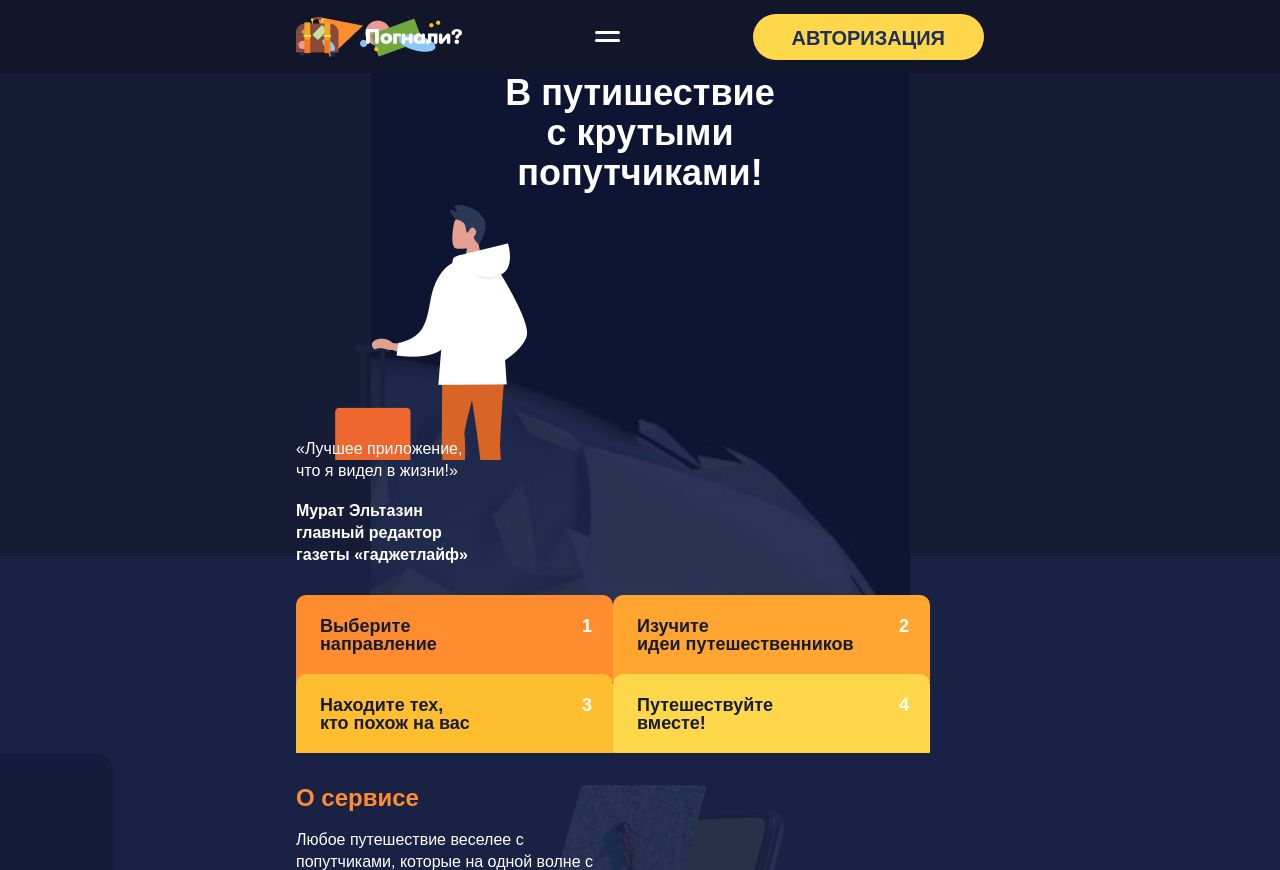
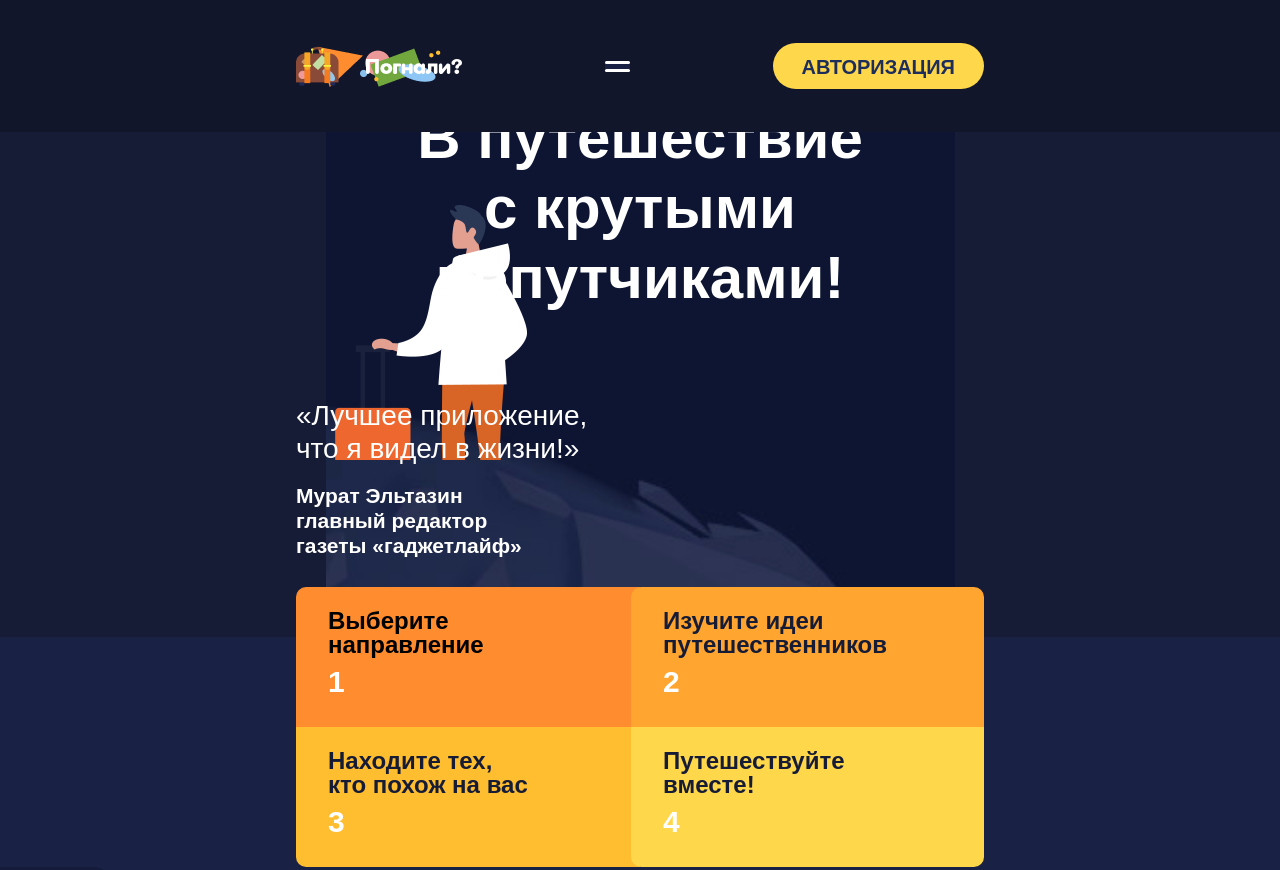
Before and after one commit to htmlacademy-adaptive/1898375-pognali-25, a plain HTML site: page source/index.html in a window 1280 px wide. Shown: the top 870 px of the page. Drawn offline with nearby package versions, Linux system fonts and the light colour scheme; files that its build step writes are made by us from their sources; a web font is replaced by a local one.

Commit message:
Добавлеине планшетной версии главной

```diff
--- a/source/index.html
+++ b/source/index.html
@@ -131,7 +131,7 @@
       <h2 class="visually-hidden">Представление сервиса.</h2>
       <div class="entrance-section__wrapper">
         <div class="entrance-section__sub-wrapper">
-          <p class="entrance-section__slogan slogan primary-text-color">В путишествие
+          <p class="entrance-section__slogan slogan primary-text-color">В путешествие
           с крутыми
           попутчиками!</p>
           <ul class="entrance-section__list user-list">
@@ -169,24 +169,24 @@
         </div>
         <ol class="entrance-section__help-list user-steps-list">
           <li class="user-steps-list__item user-steps-list__item-color">
-            <span class="second-text-color">Выберите
+            <span class="user-steps-list__primary-text prisecond-text-color">Выберите
             направление</span>
-            <span class="primary-text-color">1</span>
+            <span class="user-steps-list__second-text primary-text-color">1</span>
           </li>
           <li class="user-steps-list__item user-steps-list__item-color">
-            <span class="second-text-color">Изучите
-            идеи путешественников</span>
-            <span class="primary-text-color">2</span>
+            <span class="user-steps-list__primary-text second-text-color">Изучите идеи
+            путешественников</span>
+            <span class="user-steps-list__second-text primary-text-color">2</span>
           </li>
           <li class="user-steps-list__item user-steps-list__item-color">
-            <span class="second-text-color">Находите тех,
+            <span class="user-steps-list__primary-text second-text-color">Находите тех,
             кто похож на вас</span>
-            <span class="primary-text-color">3</span>
+            <span class="user-steps-list__second-text primary-text-color">3</span>
           </li>
           <li class="user-steps-list__item user-steps-list__item-color">
-            <span class="second-text-color">Путешествуйте
+            <span class="user-steps-list__primary-text second-text-color">Путешествуйте
             вместе!</span>
-            <span class="primary-text-color">4</span>
+            <span class="user-steps-list__second-text primary-text-color">4</span>
           </li>
         </ol>
       </div>
--- a/source/less/blocks/entrance-section.less
+++ b/source/less/blocks/entrance-section.less
@@ -28,6 +28,7 @@
 
   @media (min-width: @tablet-width) {
     align-items: center;
+    padding-top: 30px;
   }
 
   @media (min-width: @desktop-width) {
@@ -42,6 +43,10 @@
   margin-bottom: 245px;
   white-space: pre-line;
   text-align: center;
+
+  @media (min-width: @tablet-width) {
+    margin-bottom: 86px;
+  }
 }
 
 .entrance-section__list {
@@ -65,7 +70,7 @@
 
   @media (min-width: @tablet-width) {
     display: grid;
-    grid-template-columns: repeat(2, 317px);
+    grid-template-columns: 1fr 1fr;
   }
 
   @media (min-width: @desktop-width) {
--- a/source/less/blocks/main-header.less
+++ b/source/less/blocks/main-header.less
@@ -16,6 +16,7 @@
 
   @media (min-width: @tablet-width) {
     .mixin-table-container();
+    min-height: 132px;
     display: flex;
     flex-direction: row;
     flex-wrap: wrap;
--- a/source/less/blocks/main-navigation.less
+++ b/source/less/blocks/main-navigation.less
@@ -37,7 +37,7 @@
 
   @media (min-width: @tablet-width) {
     width: 768px;
-    top: 608%;
+    top: 380%;
   }
 
   @media (min-width: @desktop-width) {
--- a/source/less/blocks/quote.less
+++ b/source/less/blocks/quote.less
@@ -2,9 +2,20 @@
   margin: 0;
   margin-bottom: 18px;
   white-space: pre-line;
+
+  @media (min-width: @tablet-width) {
+    font-weight: 300;
+    font-size: 28px;
+    line-height: 33px;
+  }
 }
 
 .quote__autor {
   margin: 0;
   white-space: pre-line;
+
+  @media (min-width: @tablet-width) {
+    font-size: 21px;
+    line-height: 25px;
+  }
 }
--- a/source/less/blocks/slogan.less
+++ b/source/less/blocks/slogan.less
@@ -3,4 +3,14 @@
   font-weight: 700;
   font-size: 36px;
   line-height: 40px;
+
+  @media (min-width: @tablet-width) {
+    font-weight: 700;
+    font-size: 60px;
+    line-height: 70px;
+  }
+
+  @media (min-width: @desktop-width) {
+    display: none;
+  }
 }
--- a/source/less/blocks/table-desktop-buttons.less
+++ b/source/less/blocks/table-desktop-buttons.less
@@ -31,8 +31,8 @@
     display: block;
     padding-top: 14px;
     padding-bottom: 12px;
-    padding-left: 39px;
-    padding-right: 39px;
+    padding-left: 29px;
+    padding-right: 29px;
     border-radius: 25px;
   }
 
--- a/source/less/blocks/user-steps-list.less
+++ b/source/less/blocks/user-steps-list.less
@@ -12,28 +12,71 @@
   padding-top: 22px;
   padding-left: 24px;
   padding-right: 21px;
-  height: 87px;
+  min-height: 87px;
   display: flex;
   justify-content: space-between;
   align-items: flex-start;
   border-top-left-radius: 10px;
   border-top-right-radius: 10px;
+
+  @media (min-width: @tablet-width) {
+    flex-direction: column;
+    margin-bottom: 0;
+    padding-bottom: 30px;
+    padding-left: 32px;
+  }
 }
 
 .user-steps-list__item-color {
   background-color: @nine-background-color;
+
+  @media (min-width: @tablet-width) {
+    padding-right: 21px;
+    border-top-right-radius: 0;
+  }
 }
 
 .user-steps-list__item-color:nth-child(2) {
   background-color: @eighteen-background-color;
+
+  @media (min-width: @tablet-width) {
+    margin-left: -9px;
+    border-top-right-radius: 10px;
+  }
 }
 
 .user-steps-list__item-color:nth-child(3) {
   background-color: @thirteen-background-color;
+
+  @media (min-width: @tablet-width) {
+    border-top-left-radius: 0;
+    border-bottom-left-radius: 10px;
+  }
 }
 
 .user-steps-list__item-color:nth-child(4) {
   background-color: @fourth-background-color;
   border-bottom-left-radius: 10px;
   border-bottom-right-radius: 10px;
+
+  @media (min-width: @tablet-width) {
+    margin-left: -9px;
+    border-top-left-radius: 0;
+    border-top-right-radius: 0;
+  }
 }
+
+.user-steps-list__primary-text {
+  @media (min-width: @tablet-width) {
+    margin-bottom: 10px;
+    font-size: 24px;
+    line-height: 24px;
+  }
+}
+
+.user-steps-list__second-text {
+  @media (min-width: @tablet-width) {
+    font-size: 30px;
+    line-height: 30px;
+  }
+}
```
